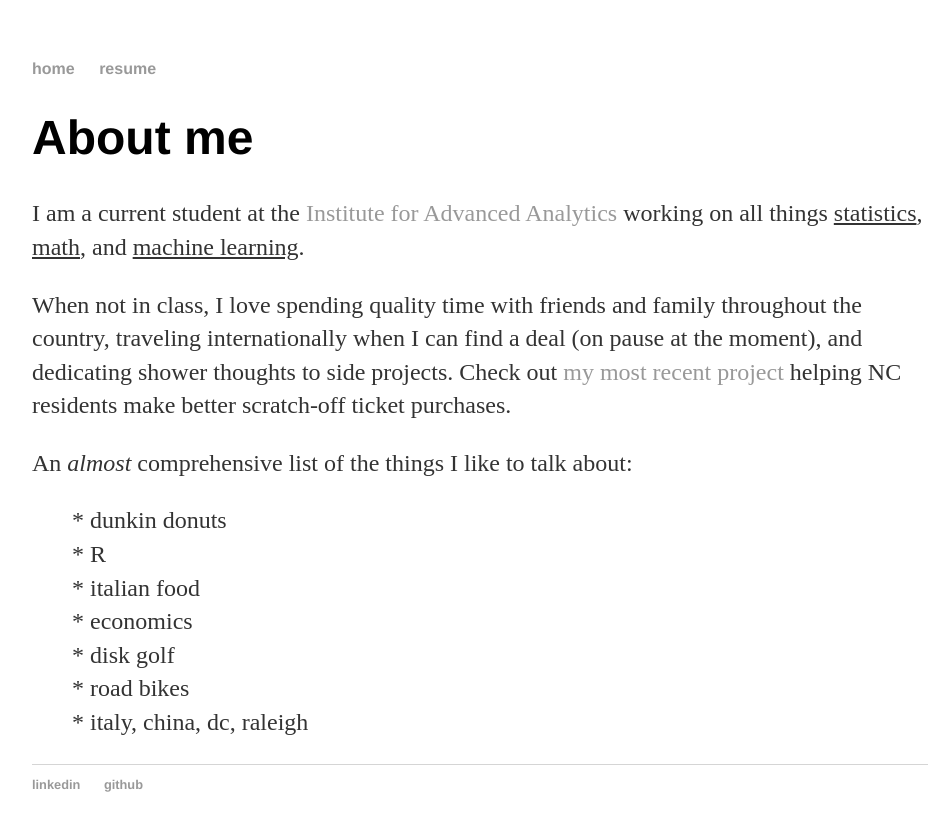
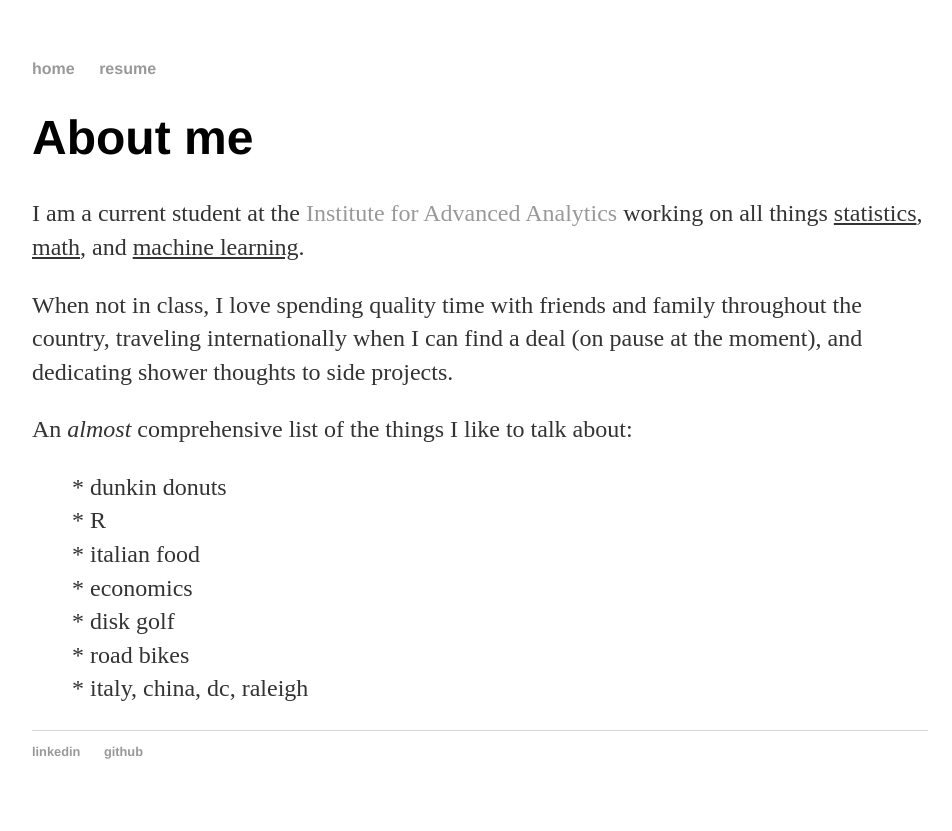
Before and after one commit to kevcraig/kevcriag.github.io, a Jekyll site: the page built from about/index.html, in a window 1280 px wide. Shown: the top 831 px of the page, without its empty margins (160-1112 px from the left). Built offline with Jekyll 4.4.1, drawn with Linux system fonts in a browser that asks for light colours.

Commit message:
Update index.html

```diff
--- a/about/index.html
+++ b/about/index.html
@@ -6,7 +6,7 @@ title: Kevin Craig
 <div class="blurb">
 	<h1>About me</h1>
 	<p>I am a current student at the <a href = "https://analytics.ncsu.edu/" target = "_blank"> Institute for Advanced Analytics </a> working on all things <u>statistics</u>, <u>math</u>, and <u>machine learning</u>.  </p>
-	<p>When not in class, I love spending quality time with friends and family throughout the country, traveling internationally when I can find a deal (on pause at the moment), and dedicating shower thoughts to side projects. Check out <a href = "/ScratcherStatsNC" target = "_blank"> my most recent project </a> helping NC residents make better scratch-off ticket purchases.</p>
+	<p>When not in class, I love spending quality time with friends and family throughout the country, traveling internationally when I can find a deal (on pause at the moment), and dedicating shower thoughts to side projects.
 	<p> An <em>almost</em> comprehensive list of the things I like to talk about: </p>
 	<p style="margin-left: 40px">
 				      * dunkin donuts <br>
```
